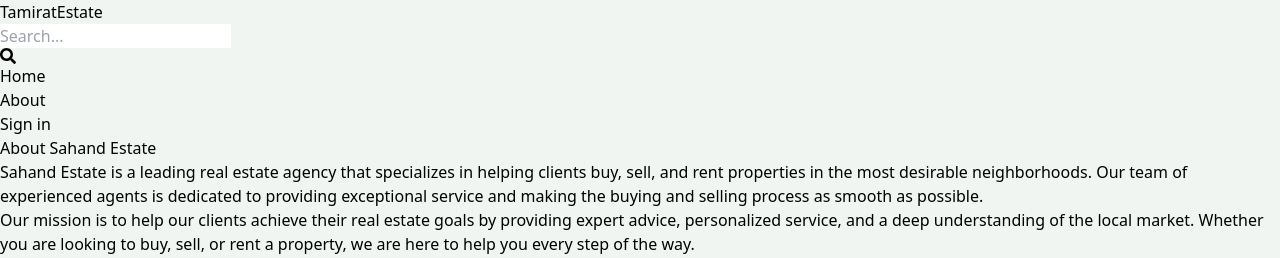
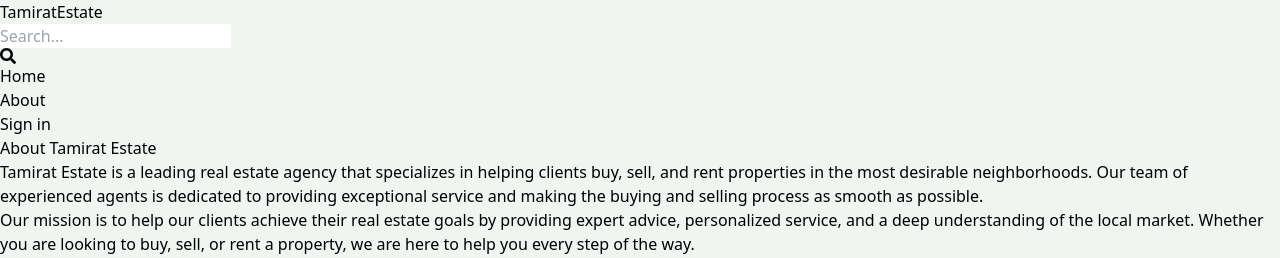
Before and after one commit to kika1s1/Real_State, a React (Vite) app in the folder client/: page /about in a window 1280 px wide. Shown: the top 258 px of the page. Built offline with nearby package versions, Linux system fonts and the light colour scheme; no server answers.

Commit message:
name changed

```diff
--- a/client/src/pages/About.jsx
+++ b/client/src/pages/About.jsx
@@ -2,8 +2,8 @@
  const  About =()=> {
   return (
     <div className='py-20 px-4 max-w-6xl mx-auto'>
-      <h1 className='text-3xl font-bold mb-4 text-slate-800'>About Sahand Estate</h1>
-      <p className='mb-4 text-slate-700'>Sahand Estate is a leading real estate agency that specializes in helping clients buy, sell, and rent properties in the most desirable neighborhoods. Our team of experienced agents is dedicated to providing exceptional service and making the buying and selling process as smooth as possible.</p>
+      <h1 className='text-3xl font-bold mb-4 text-slate-800'>About Tamirat Estate</h1>
+      <p className='mb-4 text-slate-700'>Tamirat Estate is a leading real estate agency that specializes in helping clients buy, sell, and rent properties in the most desirable neighborhoods. Our team of experienced agents is dedicated to providing exceptional service and making the buying and selling process as smooth as possible.</p>
       <p className='mb-4 text-slate-700'>
       Our mission is to help our clients achieve their real estate goals by providing expert advice, personalized service, and a deep understanding of the local market. Whether you are looking to buy, sell, or rent a property, we are here to help you every step of the way.
       </p>
```
